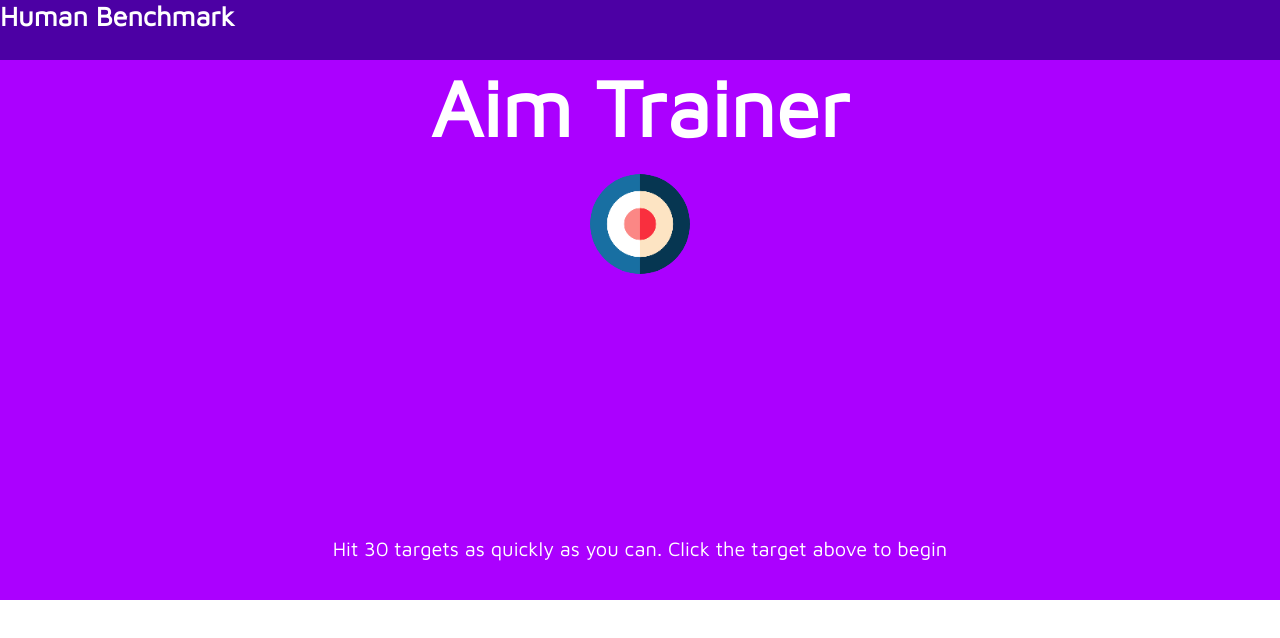
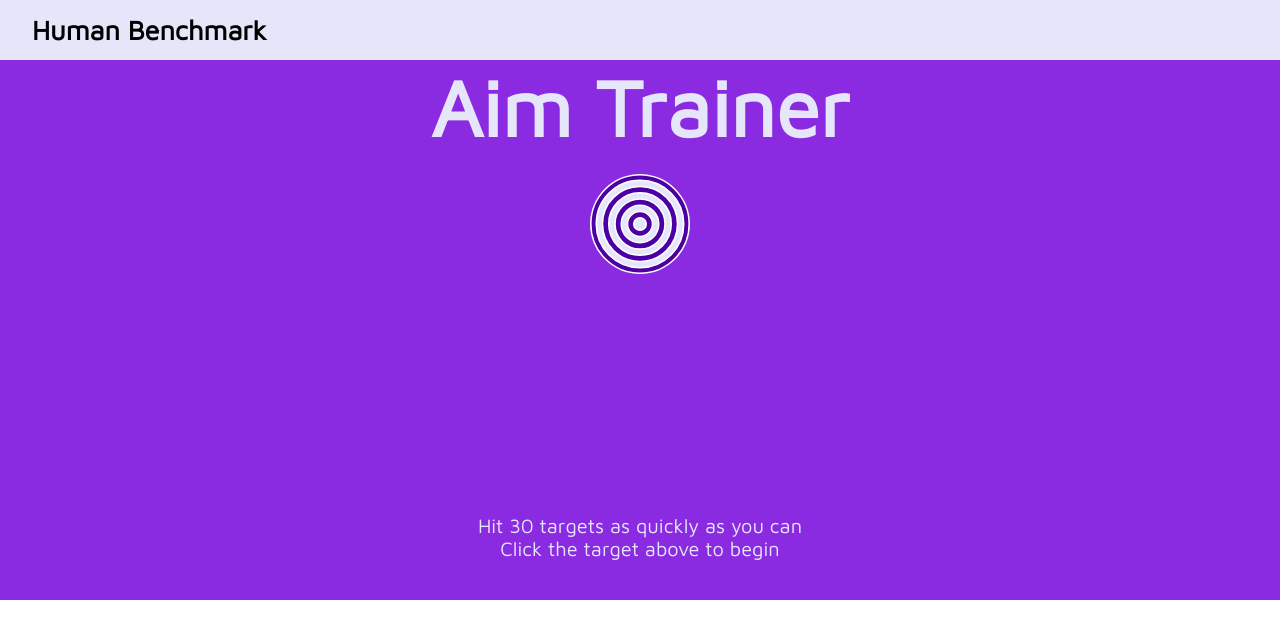
Before and after one commit to miastorga/aim-trainer, a React (Vite) app: page / in a window 1280 px wide. Shown: the top 638 px of the page. Built offline with nearby package versions, Linux system fonts and the light colour scheme.

Commit message:
avanze diseño

```diff
--- a/src/App.css
+++ b/src/App.css
@@ -1,8 +1,9 @@
 :root {
-  --primary-bg: #31004A;
-  --secundary-bg: #4C00A4;
-  --tertiary-bg: #AB00FF;
-  --text-white: #ffffff;
+  --morado-oscuro-main: #800080;
+  --violeta-main: #8A2BE2;
+  --violeta-secondary: #bf89f3;
+  --lavanda: #E6E6FA;
+  --morado-claro: #D8BFD8;
 }
 
 * {
@@ -20,27 +21,53 @@
 h2,
 p,
 span {
-  color: var(--text-white);
+  color: var(--lavanda);
 }
 
 nav {
-  background-color: var(--secundary-bg);
+  background-color: var(--lavanda);
   height: 60px;
   width: 100%;
   font-size: 18px;
   top: 0px;
+  display: flex;
+  justify-content: left;
+  align-items: center;
+  padding: 0rem 2rem;
+}
+
+nav h1 {
+  color: black;
 }
 
 main {
-  background: var(--tertiary-bg);
+  background: var(--violeta-main);
   display: grid;
 }
 
-.diana-container {
+@media (max-width: 700px) {
+  main {
+    background-color: red;
+  }
+
+  .main-content {
+    visibility: hidden;
+  }
+
+  .show-on-mobile {
+    display: grid;
+    /* background-color: red; */
+  }
+}
+
+.show-on-mobile {
+  display: none;
+}
+
+.main-content {
   overflow: hidden;
   width: 68%;
   height: 540px;
-  background-color: var(--tertiary-bg);
   place-self: center;
   display: flex;
   align-items: center;
@@ -49,7 +76,7 @@
 }
 
 .diana-btn {
-  background-color: white;
+  background-color: var(--lavanda);
   color: black;
   width: 100px;
 }
@@ -69,9 +96,10 @@
   margin-bottom: 20px;
 }
 
-.main-content {
+.diana-container {
   display: flex;
   justify-content: center;
+  /* align-items: center; */
   width: 100%;
   position: relative;
   height: 90%;
@@ -81,21 +109,39 @@
   font-size: 2.5rem;
 }
 
+.footer {
+  margin-bottom: 40px;
+  text-align: center;
+}
+
 .footer p {
   font-size: 20px;
-  margin-bottom: 40px;
 }
 
 .btn {
   padding: 15px 25px;
   border-radius: 5px;
   border: none;
-  color: var(--text-white);
-  background-color: var(--secundary-bg);
-  font-weight: bold;
+  background-color: var(--violeta-secondary);
+  color: black;
+  font-weight: bolder;
 }
 
 .btn:hover {
   cursor: pointer;
-  background-color: var(--primary-bg);
+  background-color: var(--lavanda);
 }
+
+.terminado-container {
+  display: flex;
+  flex-direction: column;
+  justify-content: flex-start;
+  align-items: center;
+}
+
+.diana-terminado {
+  width: 85px;
+  user-select: none;
+  border-radius: 50%;
+  margin: 1rem 1rem;
+}
--- a/src/App.jsx
+++ b/src/App.jsx
@@ -4,7 +4,6 @@
 import { handleDianaMovement } from './dianaUtils'
 import { Terminado } from './components/Terminado'
 import './App.css'
-
 
 const GameState = {
   notStarted: 'notStarted',
@@ -13,16 +12,25 @@
 }
 
 function App() {
-  const TOTAL_REMAINING = 3
+  const TOTAL_REMAINING = 2
+  const dianaContainerRef = useRef()
   const [buttonPosition, setButtonPosition] = useState({ top: '50%', left: '50%' })
   const [remaining, setRemaining] = useState(TOTAL_REMAINING) // Estado para rastrear los click faltantes
   const [gameState, setGameState] = useState(GameState.notStarted) // Estado para mostrar las etapas del juego (pantalla de inicio, juego, pantalla final)
   const [isFirstClick, setIsFirstClick] = useState(true) // Estado para rastrear el primer click
-  const dianaContainerRef = useRef()
   const [startTime, setStartTime] = useState(0)
   const [clickTimes, setClickTimes] = useState([])
   const [averageTime, setAverageTime] = useState(0)
 
+  useEffect(() => {
+    if (clickTimes.length > 1) {
+      const sum = clickTimes.reduce((a, b) => a + b, 0)
+      const average = sum / clickTimes.length
+      setAverageTime(average.toFixed(2))
+    } else {
+      setAverageTime(0)
+    }
+  }, [clickTimes])
 
   function handleAverageClick() {
     const currentTime = new Date().getTime()
@@ -45,16 +53,6 @@
     if (remaining === 1) setGameState(GameState.finished)
   }
 
-  useEffect(() => {
-    if (clickTimes.length > 1) {
-      const sum = clickTimes.reduce((a, b) => a + b, 0)
-      const average = sum / clickTimes.length
-      setAverageTime(average.toFixed(2))
-    } else {
-      setAverageTime(0)
-    }
-  }, [clickTimes])
-
   function handleGameRestart() {
     setGameState(GameState.notStarted)
     setRemaining(TOTAL_REMAINING)
@@ -74,20 +72,28 @@
         <h1>Human Benchmark</h1>
       </nav>
       <main>
-        <div className="diana-container">
+        <div className="main-content">
           <div className='title'>
             {gameState === GameState.notStarted && <h1>Aim Trainer</h1>}
           </div>
           <div className='header'>
             {showRemaining && <h2>Remaining: {remaining}</h2>}
           </div>
-          <div className='main-content' ref={dianaContainerRef}>
+          <div className='diana-container' ref={dianaContainerRef}>
             {remaining > 0 && <Diana handleDianaClick={handleDianaClick} buttonPosition={buttonPosition} handleAverageClick={handleAverageClick} />}
             {gameState === GameState.finished && <Terminado onGameRestart={handleGameRestart} averageTime={averageTime} />}
           </div>
           <div className='footer'>
-            {gameState === GameState.notStarted && <p>Hit 30 targets as quickly as you can. Click the target above to begin</p>}
+            {gameState === GameState.notStarted && (
+              <>
+                <p>Hit 30 targets as quickly as you can</p>
+                <p>Click the target above to begin</p>
+              </>
+            )}
           </div>
+        </div>
+        <div className='show-on-mobile'>
+          <h1>This test is intended to be taken on a desktop or laptop. (Or make your browser window larger)</h1>
         </div>
       </main>
     </>
--- a/src/components/Diana.jsx
+++ b/src/components/Diana.jsx
@@ -1,10 +1,10 @@
 /* eslint-disable react/prop-types */
-import diana from '../assets/diana .svg'
+import target from '../assets/target.svg'
 import '../App.css'
 export const Diana = ({ handleDianaClick, buttonPosition, handleAverageClick }) => {
 
   return (
-    <img src={diana} alt="diana" className='diana-svg' style={{
+    <img src={target} alt="diana" className='diana-svg' style={{
       top: `${buttonPosition.top}px`,
       left: `${buttonPosition.left}px`,
     }} onClick={() => {
--- a/src/components/Terminado.jsx
+++ b/src/components/Terminado.jsx
@@ -1,15 +1,18 @@
 /* eslint-disable react/prop-types */
 import '../App.css'
+import target from '../assets/target.svg'
+
 export const Terminado = ({ onGameRestart, averageTime }) => {
   return (
-    <div>
-      <div>
-        <h1>Tiempo promedio por objetivo</h1>
-        <p>{averageTime}ms</p>
+    <div className='terminado-container'>
+      <div style={{ display: 'flex', flexDirection: 'column', alignItems: 'center' }}>
+        <img src={target} alt="diane" className='diana-terminado' />
+        <h1 style={{ fontSize: '1.5rem' }}>Average time per target</h1>
+        <p style={{ fontSize: '5rem', fontWeight: 'bold', marginBottom: '2rem' }}>{averageTime}ms</p>
       </div>
       <div >
         <button onClick={() => onGameRestart()} className='btn'>Try again</button>
       </div>
-    </div>
+    </div >
   )
 }
```
Also changed, not shown: src/assets/diana .svg (deleted), src/assets/target.svg (added).
